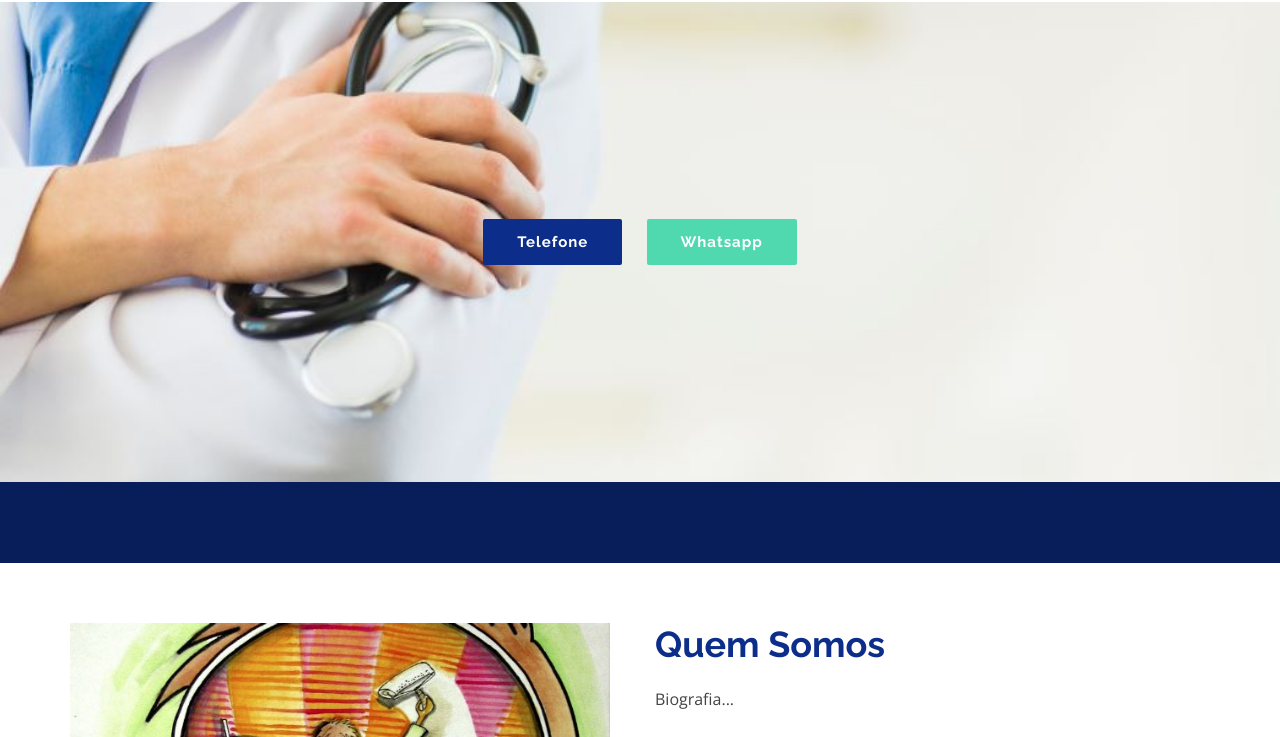
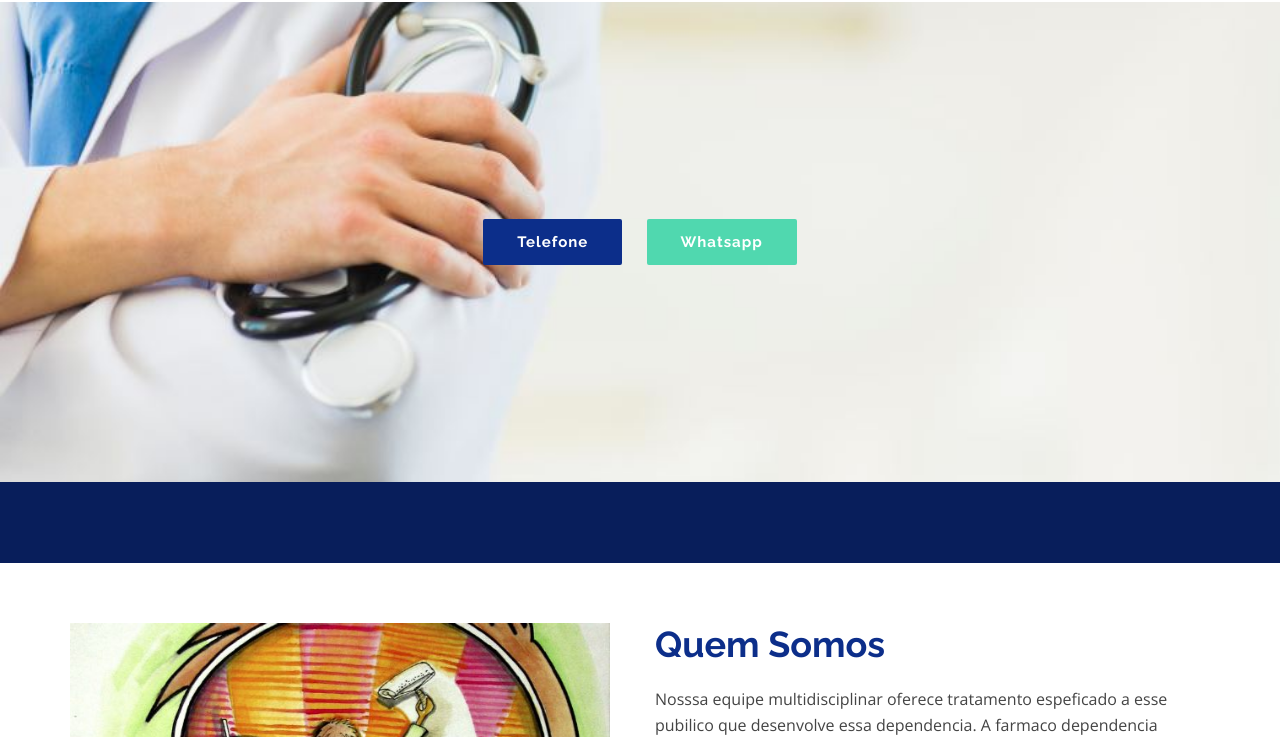
Before and after one commit to JeffsonMaverick/gls, a plain HTML site: page index.html in a window 1280 px wide. Shown: the part 125-862 px from the top of the page. Drawn offline with nearby package versions, Linux system fonts and the light colour scheme; files whose address does not match are found by name.

Commit message:
Add files via upload

```diff
--- a/index.html
+++ b/index.html
@@ -142,7 +142,7 @@
 
           <div class="col-lg-6 content">
             <h2>Quem Somos</h2>
-            <p>Biografia...</p>
+            <p>Nosssa equipe multidisciplinar oferece tratamento espeficado a esse pubilico que desenvolve essa dependencia. A farmaco dependencia também é uma adicção, uma vez que o individuo se torna dependente de sua substancia de preferencia, seja ela benzodiazepinico, opioide, opiaceo, entre outros.</p>
             <ul>
               <li><i class="ion-android-checkmark-circle"></i>Contamos com unidades femininas e masculinas.</li>
               <li><i class="ion-android-checkmark-circle"></i>Aceitamos todos os convênios.</li>
```
